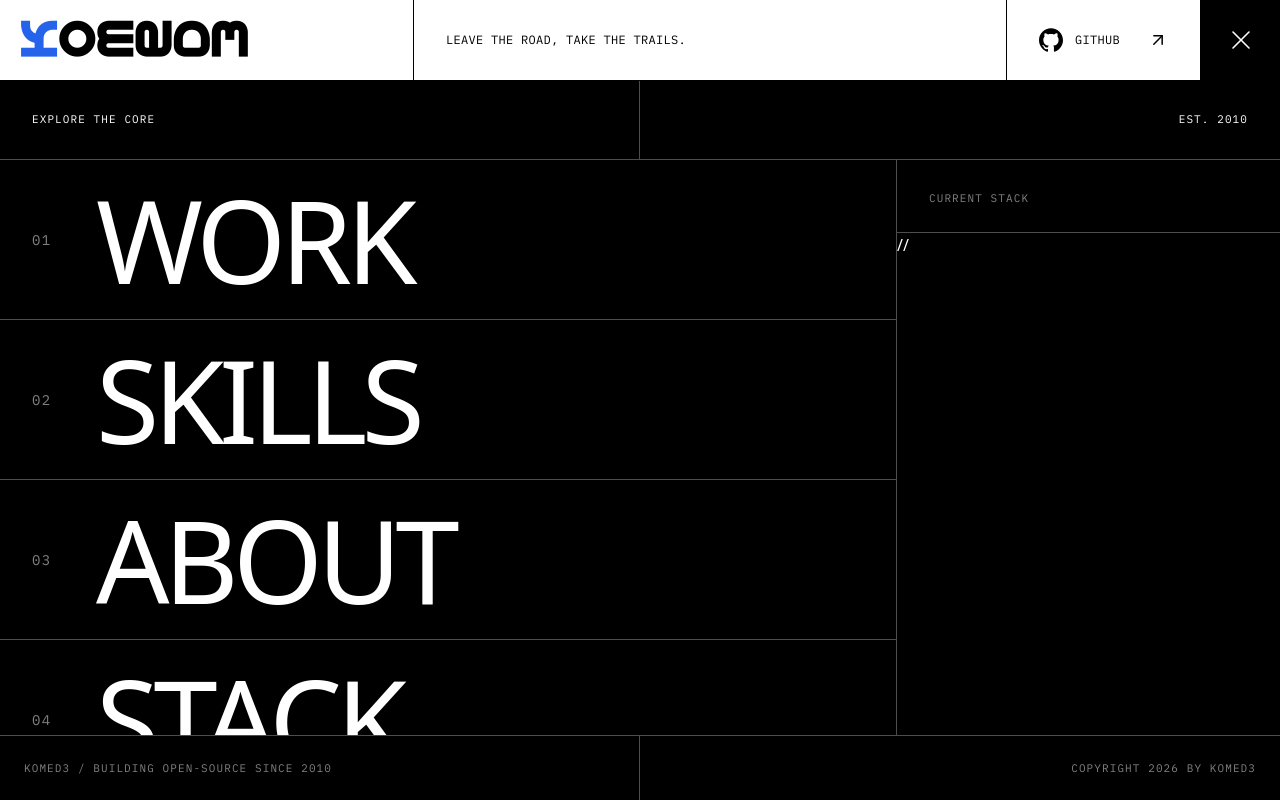
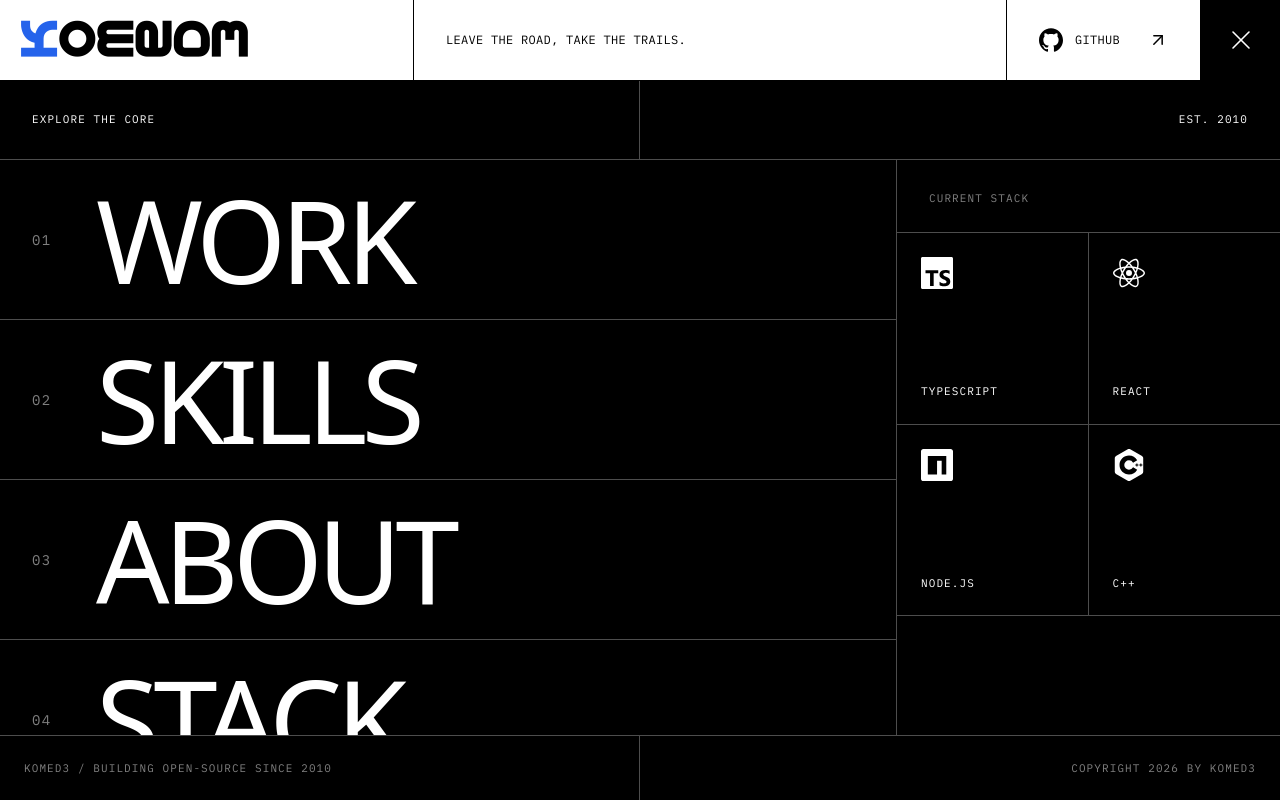
Before and after one commit to komed3/web, a React (Vite) app: page / in a window 1280 px wide. Both pictures are taken after a click on the button "Open menu". Built offline with nearby package versions, Linux system fonts and the light colour scheme; a web font is replaced by a local one.

Commit message:
add the tech stack

```diff
--- a/src/layout/Header.tsx
+++ b/src/layout/Header.tsx
@@ -179,7 +179,24 @@ export function Header () {
                     </span>
                   </div>
 
-                  //
+                  <div className= 'grid grid-cols-2'>
+                    { STACK.map( ( { icon: Icon, label }, i ) => (
+                      <motion.div
+                        key= { label }
+                        className= 'flex flex-col justify-between aspect-square p-6 border-b border-white/30'
+                        initial= { { opacity: 0 } }
+                        animate= { { opacity: 1 } }
+                        transition= { { delay: 0.25 + i * 0.06, duration: 0.3 } }
+                        style= { { borderRightWidth: +! ( i % 2 ) } }
+                      >
+                        <Icon size= { 32 } />
+
+                        <span className= 'font-mono text-[11px] uppercase tracking-widest'>
+                          { label }
+                        </span>
+                      </motion.div>
+                    ) ) }
+                  </div>
                 </aside>
               </div>
 
```
